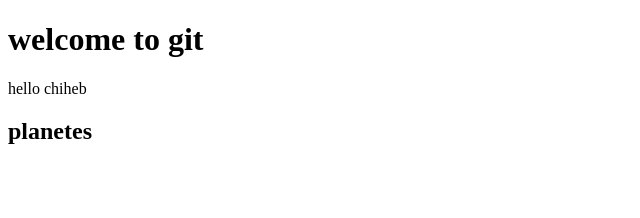
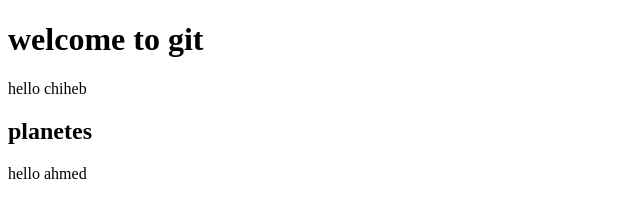
Before and after one commit to mannai91/formation-git-mastering, a plain HTML site: page index.html in a window 1280 px wide. Shown: the whole page, without its empty margins (0-640 px from the left). Drawn offline with Linux system fonts and the light colour scheme.

Commit message:
Update index.html
add ahmed

```diff
--- a/index.html
+++ b/index.html
@@ -10,6 +10,9 @@
     <div>hello chiheb</div>
     <div>
         <h2>planetes</h2>
+        <di>
+            hello ahmed
+        </di>
     </div>
 </body>
 </html>
```
